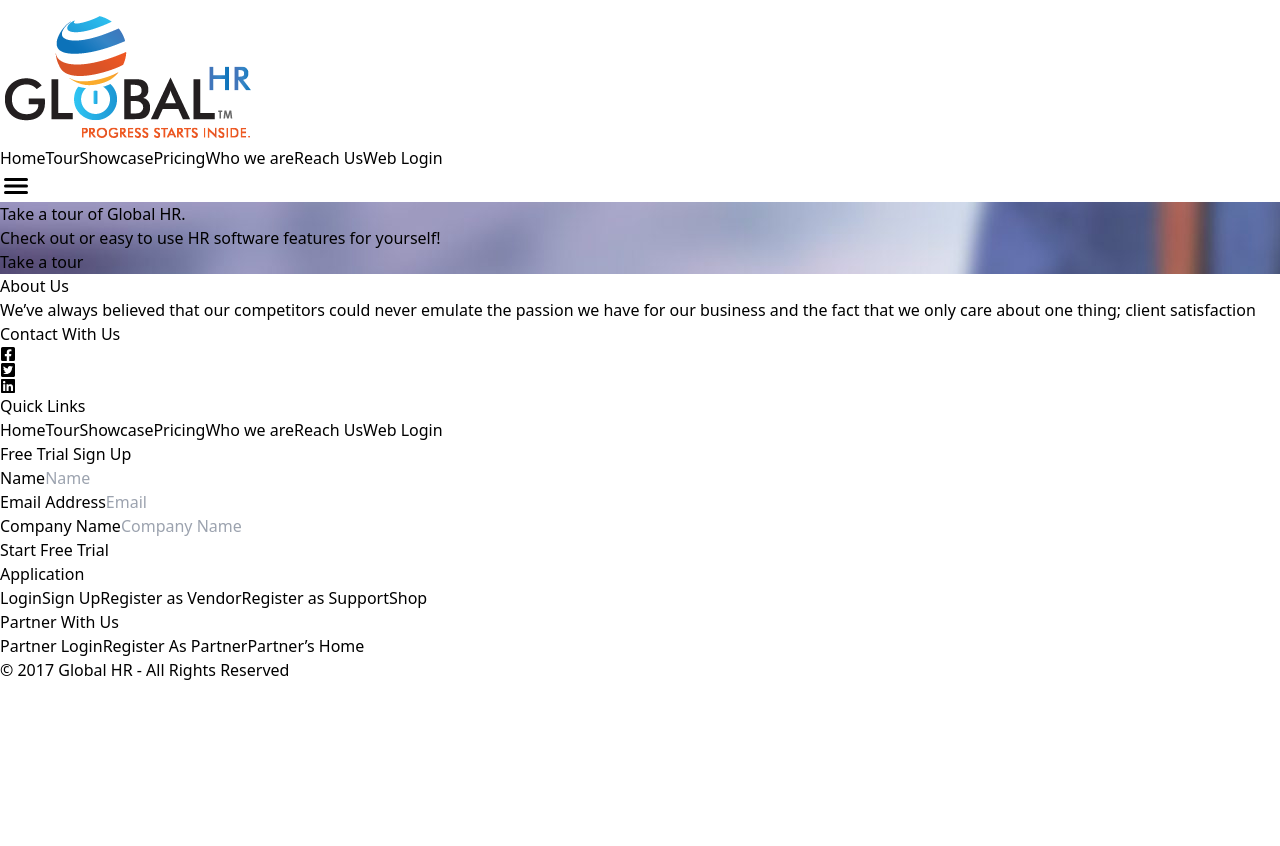
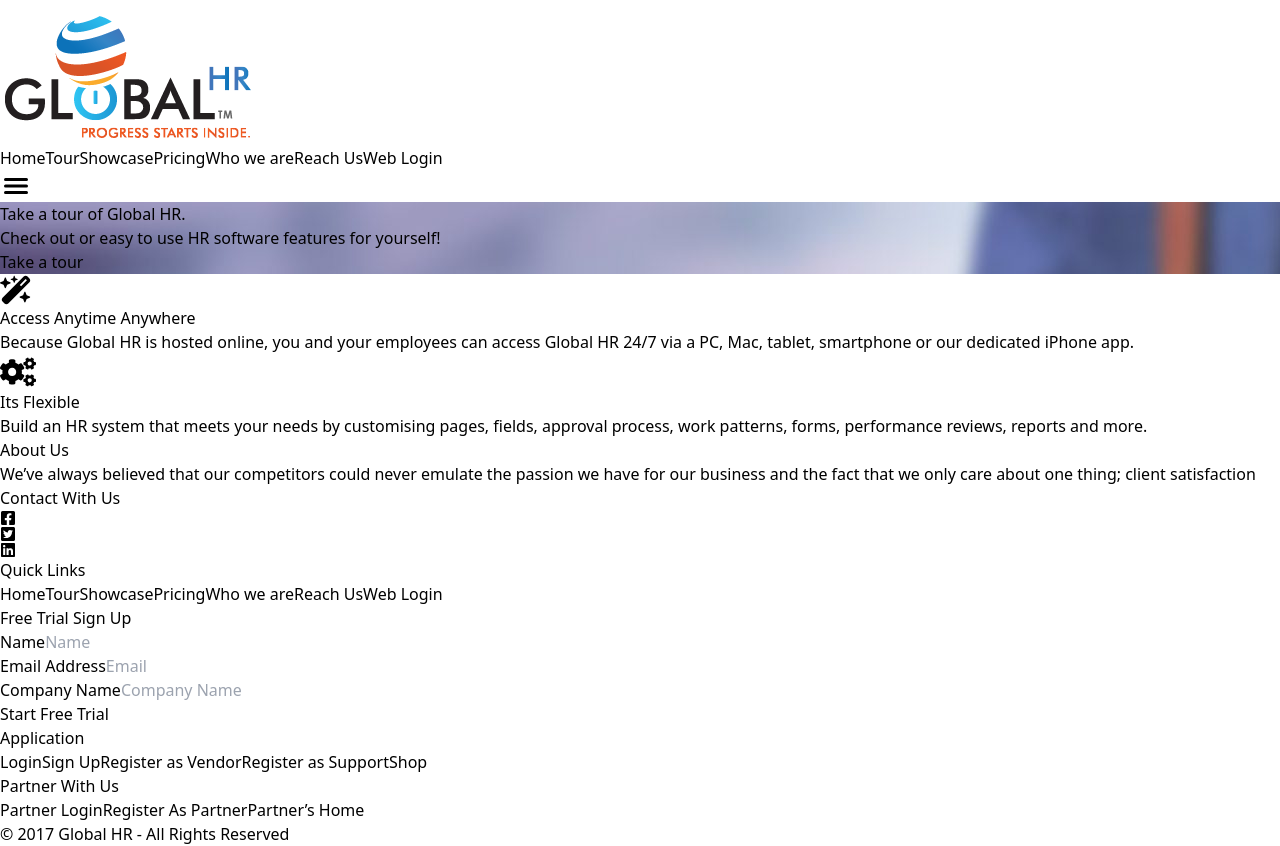
Before and after one commit to itz-prashant/Global-Hr, a React (Vite) app: page /tour in a window 1280 px wide. Before the commit the page ends 800 px from the top, so only its background shows below. Built offline with nearby package versions, Linux system fonts and the light colour scheme.

Commit message:
Add feature section in tour page

```diff
--- a/src/pages/Tour.jsx
+++ b/src/pages/Tour.jsx
@@ -1,4 +1,6 @@
 import React from 'react'
+import { FaWandMagicSparkles } from "react-icons/fa6";
+import { FaCogs } from "react-icons/fa";
 import tourBanner from '../assets/tourBanner.jpg'
 import Button from '../components/Button'
 import { Link } from 'react-router-dom'
@@ -17,6 +19,25 @@ const Tour = () => {
           </div>
         </div>
       </div>
+
+      <section className='w-full p-10 flex items-center justify-center'>
+        <div className='max-w-7xl mx-auto md:w-full w-80 sm:w-[450px] flex flex-col md:flex-row gap-12 md:gap-8'>
+            <div className='flex flex-row items-start gap-5'>
+              <div className='text-[#045089]'><FaWandMagicSparkles size={32}/></div>
+              <div className='flex flex-col gap-2'>
+                <h3 className='text-2xl font-medium text-black/70'>Access Anytime Anywhere</h3>
+                <p className=' text-black/70 text-sm'>Because Global HR is hosted online, you and your employees can access Global HR 24/7 via a PC, Mac, tablet, smartphone or our dedicated iPhone app.</p>
+              </div>
+            </div>
+            <div className='flex flex-row items-start gap-5'>
+              <div className='text-[#045089]'><FaCogs size={36}/></div>
+              <div className='flex flex-col gap-2'>
+                <h3 className='text-2xl font-medium text-black/70'>Its Flexible</h3>
+                <p className='text-black/70 text-sm'>Build an HR system that meets your needs by customising pages, fields, approval process, work patterns, forms, performance reviews, reports and more.</p>
+              </div>
+            </div>
+        </div>
+      </section>
     </>
   )
 }
```
